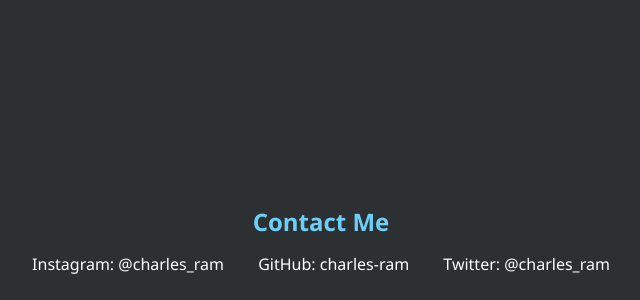
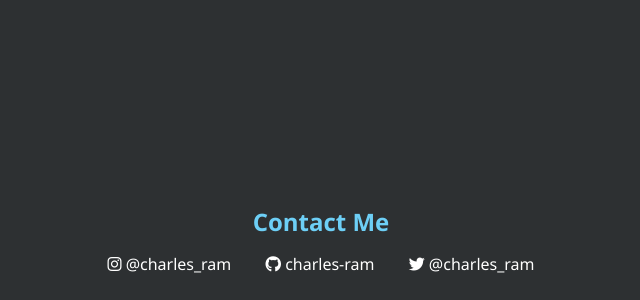
Before and after one commit to charles-ram/m2-project-portfolio, a plain HTML site: page index.html in a window 1280 px wide. Shown: the part 3299-3599 px from the top of the page, without its empty margins (319-959 px from the left). Drawn offline with Linux system fonts and the light colour scheme.

Commit message:
Updated contact icons

```diff
--- a/index.html
+++ b/index.html
@@ -4,6 +4,7 @@
         <meta charset="UTF-8">
         <meta name="viewport" content="width=device-width, initial-scale=1.0">
         <link rel="stylesheet" href="./assets/css/style.css">
+        <script src="https://kit.fontawesome.com/240a9fc671.js" crossorigin="anonymous"></script>
         <title>Charles Ram - Project Portfolio</title>
     </head>
 
@@ -75,9 +76,9 @@
             <h2 class="contact-me-section-title">Contact Me</h2>
                 <div class="contact-me-list-items">
                     <ul>
-                        <li>Instagram:  <a class="anchor-tag-style" href="https://www.instagram.com/">@charles_ram</a></li>
-                        <li>GitHub:  <a class="anchor-tag-style" href="https://github.com/charles-ram">charles-ram</a></li>
-                        <li>Twitter:  <a class="anchor-tag-style" href="https://twitter.com/">@charles_ram</a></li>
+                        <li><i class="fa-brands fa-instagram"></i>   <a class="anchor-tag-style" href="https://www.instagram.com/">@charles_ram</a></li>
+                        <li><i class="fa-brands fa-github"></i>   <a class="anchor-tag-style" href="https://github.com/charles-ram">charles-ram</a></li>
+                        <li><i class="fa-brands fa-twitter"></i>   <a class="anchor-tag-style" href="https://twitter.com/">@charles_ram</a></li>
                     </ul>
                 </div>
         </footer>
```
